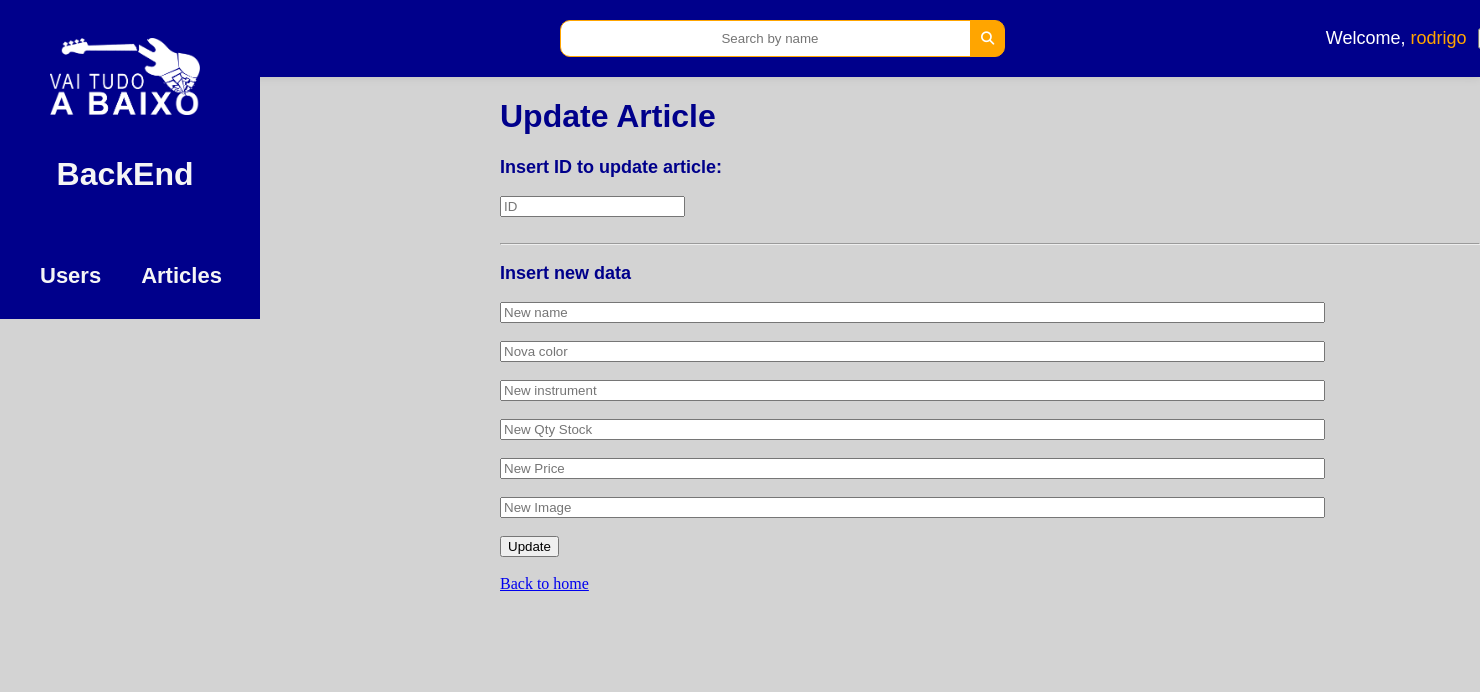
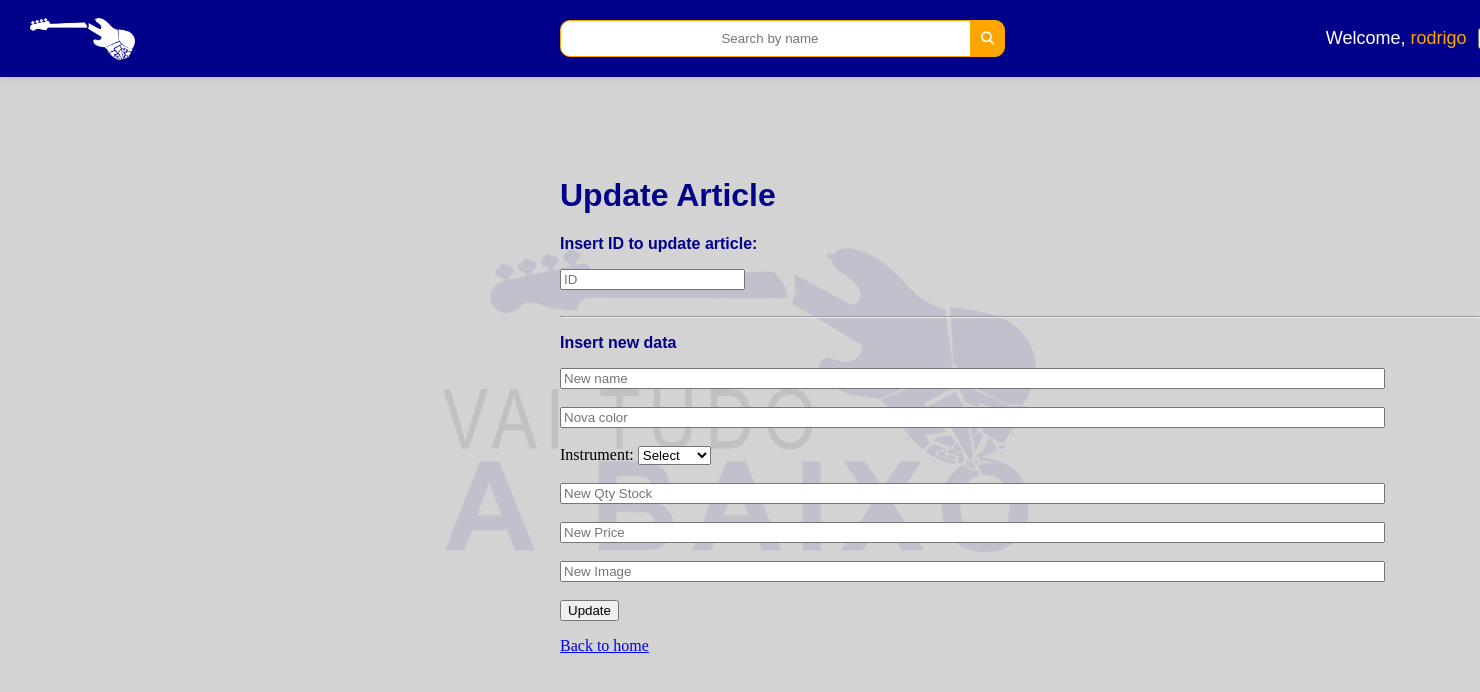
Before and after one commit to orodrigobezerra/vaitudoabaixo, a Django app: page /home/update_articles/ in a window 1480 px wide; the page is wider, and only the part inside the window is pictured. Shown: the top 692 px of that part. Run offline with Django 4.2, Linux system fonts and the light colour scheme; a user stored in the database is signed in; some libraries are stand-ins or nearby versions.

Commit message:
Inserindo marcas d'água nas páginas

```diff
--- a/loja/vaitudoabaixo/static/css/styles.css
+++ b/loja/vaitudoabaixo/static/css/styles.css
@@ -7,7 +7,7 @@ background: lightgray;
 p {
 font-family: 'Arial', sans-serif;
 color: darkblue;
-font-size: large;
+font-size: medium;
 font-weight: bold;
 }
 
@@ -282,11 +283,20 @@ padding-top: 80px;
 margin-bottom: 80px;
 display: block;
 margin-left: 360px;
+}
 
+.logo-body-trans{
+position: fixed; /* Permite que a imagem fique fixa na tela */
+top: 50%; /* Posiciona a imagem no centro verticalmente */
+left: 50%; /* Posiciona a imagem no centro horizontalmente */
+transform: translate(-50%, -50%); /* Centraliza a imagem precisamente */
+opacity: 0.1; /* Ajuste o valor conforme necessário para a transparência desejada */
+z-index: -1; /* Coloca a imagem atrás do conteúdo */
 }
 
 .div-content{
-margin-left: 500px;
+margin-left: 560px;
+margin-top: 100px; /* Adjusted to accommodate the sidebar */
 }
 
 .div-content2{
--- a/loja/vaitudoabaixo/templates/CRUD_Items/add_article.html
+++ b/loja/vaitudoabaixo/templates/CRUD_Items/add_article.html
@@ -111,6 +111,10 @@
             <a href="../" target="_self">Back to Home</a>
         </div>
 
+        <div>
+            <img class="logo-body-trans" src="{% static 'images/VaiTudoAbaixo-LOGO2.png' %}" alt="Logo" width="40%">
+        </div>
+
         <script src="{% static 'js/script.js' %}"></script>
     </body>
 </html>
--- a/loja/vaitudoabaixo/templates/CRUD_Items/delete_article.html
+++ b/loja/vaitudoabaixo/templates/CRUD_Items/delete_article.html
@@ -86,6 +86,10 @@
         <a href=".." target="_self">Back to home</a>
     </div>
 
+    <div>
+        <img class="logo-body-trans" src="{% static 'images/VaiTudoAbaixo-LOGO2.png' %}" alt="Logo" width="40%">
+    </div>
+
     <script src="{% static 'js/script.js' %}"></script>
 </body>
 </html>
--- a/loja/vaitudoabaixo/templates/CRUD_Items/list_articles.html
+++ b/loja/vaitudoabaixo/templates/CRUD_Items/list_articles.html
@@ -124,7 +124,9 @@
         <a href=".." target="_self">Back to home</a>
     </div>
 
-
+    <div>
+        <img class="logo-body-trans" src="{% static 'images/VaiTudoAbaixo-LOGO2.png' %}" alt="Logo" width="40%">
+    </div>
 
     <script src="{% static 'js/script.js' %}"></script>
 </body>
--- a/loja/vaitudoabaixo/templates/CRUD_Items/search_article.html
+++ b/loja/vaitudoabaixo/templates/CRUD_Items/search_article.html
@@ -79,6 +79,10 @@
     <a href=".." target="_self">Back to home</a>
 </div>
 
+<div>
+    <img class="logo-body-trans" src="{% static 'images/VaiTudoAbaixo-LOGO2.png' %}" alt="Logo" width="40%">
+</div>
+
 <script src="{% static 'js/script.js' %}"></script>
 </body>
 </html>
--- a/loja/vaitudoabaixo/templates/CRUD_Items/search_results.html
+++ b/loja/vaitudoabaixo/templates/CRUD_Items/search_results.html
@@ -104,6 +104,10 @@
         <a href=".." target="_self">Back to home</a>
     </div>
 
+    <div>
+        <img class="logo-body-trans" src="{% static 'images/VaiTudoAbaixo-LOGO2.png' %}" alt="Logo" width="40%">
+    </div>
+
     <script src="{% static 'js/script.js' %}"></script>
 </body>
 </html>
--- a/loja/vaitudoabaixo/templates/CRUD_Items/update_article.html
+++ b/loja/vaitudoabaixo/templates/CRUD_Items/update_article.html
@@ -85,7 +85,14 @@
             <br/><br/>
             <input type="text" name="new_color" size="100" value="" placeholder="Nova color">
             <br/><br/>
-            <input type="text" name="new_instrument" maxlength="100" size="100" value="" placeholder="New instrument">
+            <label for="instrument">Instrument:</label>
+            <select id="instrument" name="instrument">
+                <option value="" disabled selected>Select</option>
+                <option value="Acustica">Acustica</option>
+                <option value="Baixo">Baixo</option>
+                <option value="Eletrica">Eletrica</option>
+                <!-- Adicione mais opções conforme necessário -->
+            </select>
             <br/><br/>
             <input type="text" name="new_qtystock" size="100" value="" placeholder="New Qty Stock">
             <br/><br/>
@@ -99,6 +106,10 @@
         <a href=".." target="_self">Back to home</a>
     </div>
 
+    <div>
+        <img class="logo-body-trans" src="{% static 'images/VaiTudoAbaixo-LOGO2.png' %}" alt="Logo" width="40%">
+    </div>
+
     <script src="{% static 'js/script.js' %}"></script>
 </body>
 </html>
--- a/loja/vaitudoabaixo/templates/CRUD_Users/delete_user.html
+++ b/loja/vaitudoabaixo/templates/CRUD_Users/delete_user.html
@@ -91,5 +91,9 @@
         <p></p>
         <a href=".." target="_self">Back to home</a>
     </div>
+
+    <div>
+        <img class="logo-body-trans" src="{% static 'images/VaiTudoAbaixo-LOGO2.png' %}" alt="Logo" width="40%">
+    </div>
 </body>
 </html>
--- a/loja/vaitudoabaixo/templates/CRUD_Users/list_users.html
+++ b/loja/vaitudoabaixo/templates/CRUD_Users/list_users.html
@@ -88,7 +88,7 @@
                 <td class="table-user-name2">{{ user.id }}</td>
                 <td class="table-user-name">{{ user.username }}</td>
                 <td class="table-user-name">
-                    {% if user.superuser %}
+                    {% if user.is_superuser %}
                         Admin
                     {% else %}
                         Staff
@@ -102,5 +102,9 @@
 
         <a href=".." target="_self">Back to home</a>
     </div>
+
+    <div>
+        <img class="logo-body-trans" src="{% static 'images/VaiTudoAbaixo-LOGO2.png' %}" alt="Logo" width="40%">
+    </div>
 </body>
 </html>
--- a/loja/vaitudoabaixo/templates/CRUD_Users/regist_user.html
+++ b/loja/vaitudoabaixo/templates/CRUD_Users/regist_user.html
@@ -110,6 +110,10 @@
         <a href="{% url 'index' %}" target="_self">Back to Home</a>
     </div>
 
+    <div>
+        <img class="logo-body-trans" src="{% static 'images/VaiTudoAbaixo-LOGO2.png' %}" alt="Logo" width="40%">
+    </div>
+
     <script src="{% static 'js/script.js' %}"></script>
 </body>
 </html>
--- a/loja/vaitudoabaixo/templates/CRUD_Users/update_user.html
+++ b/loja/vaitudoabaixo/templates/CRUD_Users/update_user.html
@@ -106,5 +106,9 @@
         <a href=".." target="_self">Back to home</a>
     </div>
 
+    <div>
+        <img class="logo-body-trans" src="{% static 'images/VaiTudoAbaixo-LOGO2.png' %}" alt="Logo" width="40%">
+    </div>
+
 </body>
 </html>
--- a/loja/vaitudoabaixo/views.py
+++ b/loja/vaitudoabaixo/views.py
@@ -2,6 +2,7 @@ from django.shortcuts import render, redirect
 from .models import Articles, User
 from django.contrib.auth import authenticate, login as auth_login, get_user_model
 from django.contrib.auth.decorators import login_required
+from django.contrib.admin.views.decorators import staff_member_required
 from django.http import StreamingHttpResponse, HttpResponse
 from django.contrib.auth.forms import UserCreationForm
 from django.contrib import messages
@@ -122,9 +123,10 @@ def delete_article(request):
 @login_required(login_url='user_login')
 def list_users(request):
     # Filtrar usuários excluindo superusuários
-    users = get_user_model().objects.filter(is_superuser=False)
+    users = get_user_model().objects.all()
 
     return render(request, 'crud_users/list_users.html', {'users': users})
+
 
 def regist_user(request):
     if request.method == 'POST':
```
Also changed, not shown: other parts of loja/vaitudoabaixo/static/css/styles.css (+25 -5 lines), loja/db.sqlite3.
